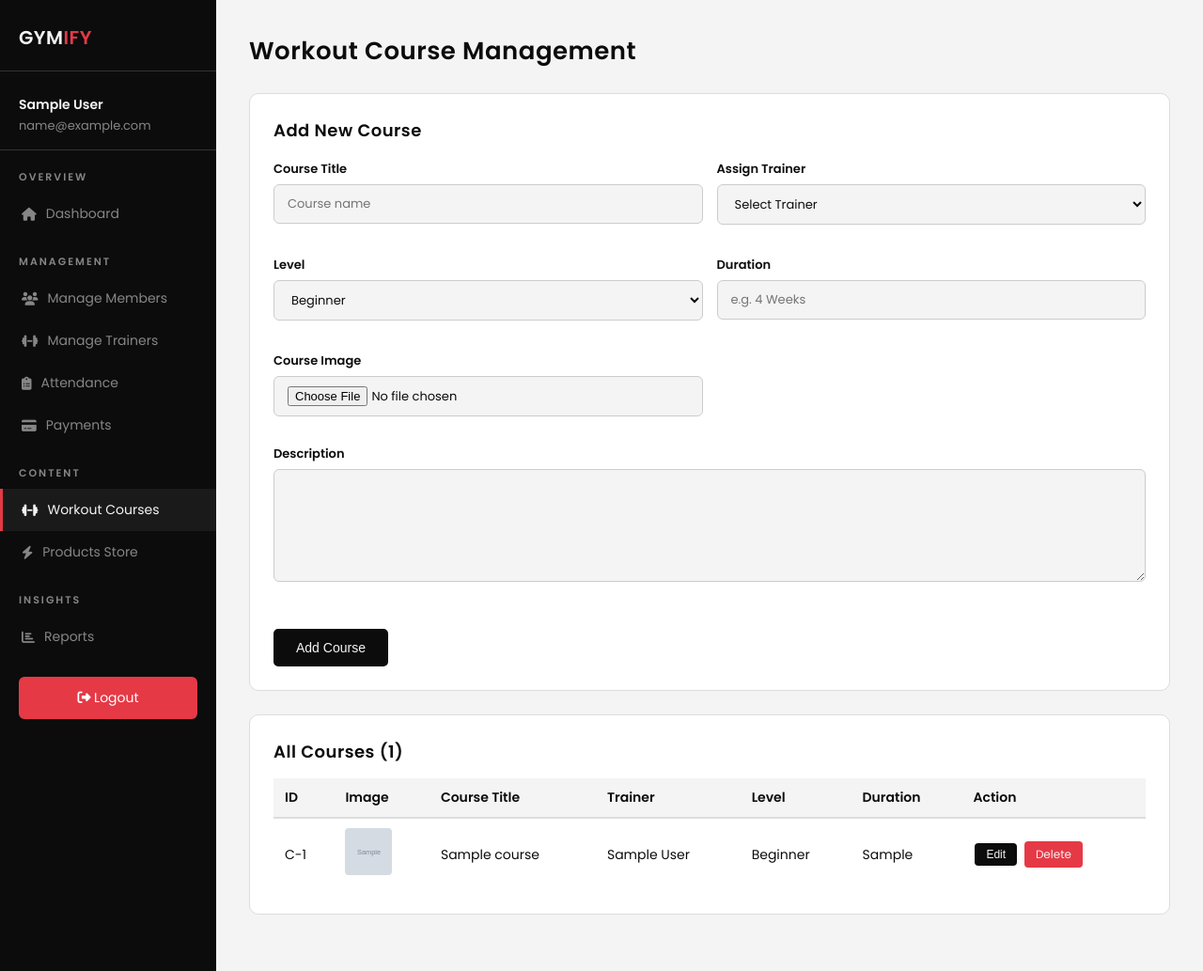
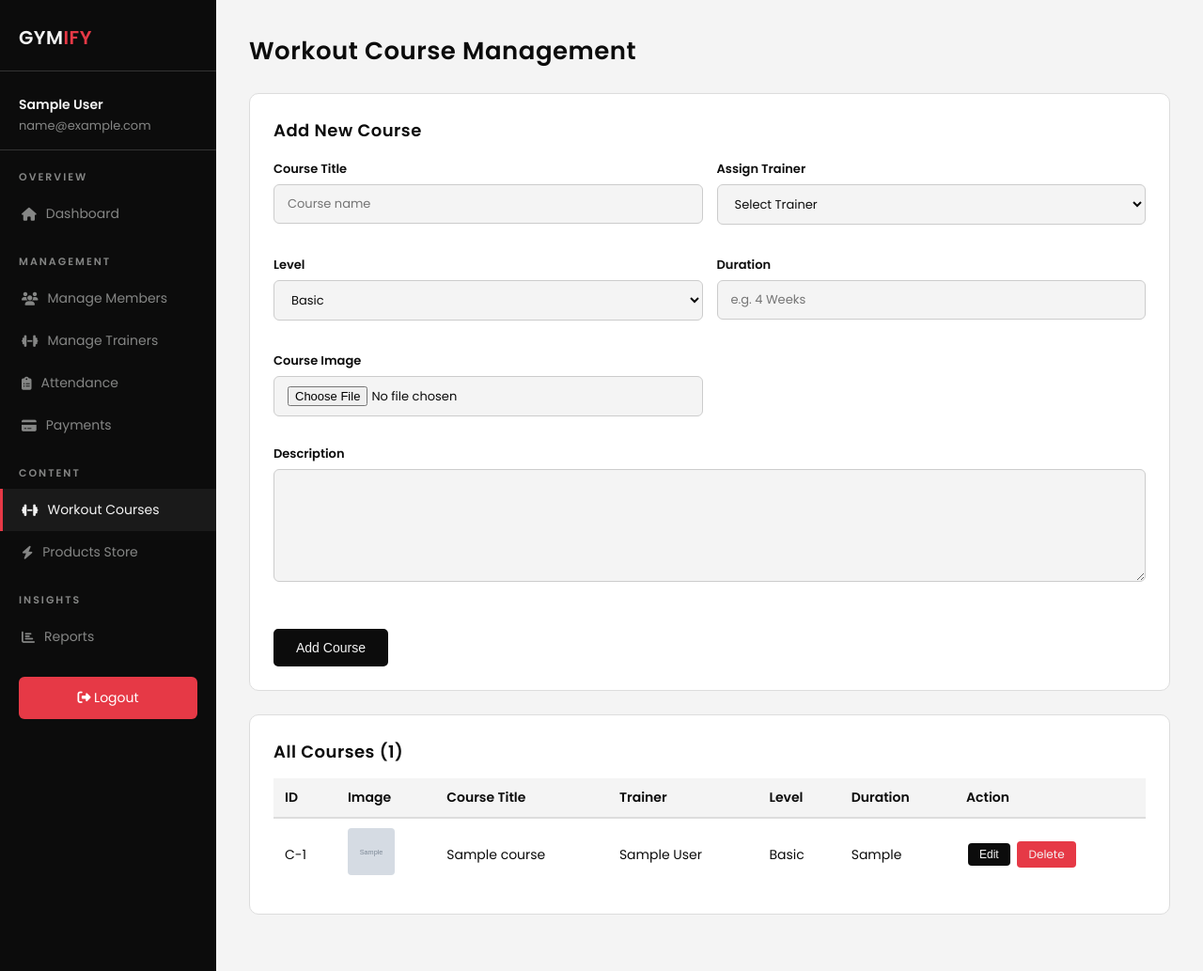
Before and after one commit to careerbuilder21/gymify-project, a Django app: page /admin-panel/courses/ in a window 1280 px wide. Shown: the whole page at 94% size. Run offline with Django 5.2, Linux system fonts and the light colour scheme; a user stored in the database is signed in; tables that the repository leaves empty hold one stand-in row (values such as "Sample post"); grey boxes marked "Sample" are stand-in pictures.

Commit message:
Latest changes

```diff
--- a/courses/models.py
+++ b/courses/models.py
@@ -3,10 +3,9 @@ from trainers.models import Trainer
 
 class Course(models.Model):
     LEVEL_CHOICES = [
-        ('beginner',     'Beginner'),
-        ('intermediate', 'Intermediate'),
-        ('advanced',     'Advanced'),
-        ('all',          'All Levels'),
+        ('basic', 'Basic'),
+        ('standard', 'Standard'),
+        ('premium', 'Premium'),
     ]
     title       = models.CharField(max_length=200)
     description = models.TextField()
@@ -15,9 +14,9 @@ class Course(models.Model):
                       on_delete=models.SET_NULL,
                       null=True)
     level       = models.CharField(
-                      max_length=15,
+                      max_length=20,
                       choices=LEVEL_CHOICES,
-                      default='beginner')
+                      default='basic')
     duration    = models.CharField(max_length=50)
     image       = models.ImageField(
                       upload_to='courses/',
--- a/templates/admin/courses.html
+++ b/templates/admin/courses.html
@@ -93,10 +93,9 @@
                         <div class="form-group">
                             <label>Level</label>
                             <select name="level">
-                                <option value="beginner">Beginner</option>
-                                <option value="intermediate">Intermediate</option>
-                                <option value="advanced">Advanced</option>
-                                <option value="all">All Levels</option>
+                                <option value="basic">Basic</option>
+                                <option value="standard">Standard</option>
+                                <option value="premium">Premium</option>
                             </select>
                         </div>
                         <div class="form-group">
@@ -221,10 +220,9 @@
                     <div class="form-group">
                         <label>Level</label>
                         <select name="level" id="edit_course_level">
-                            <option value="beginner">Beginner</option>
-                            <option value="intermediate">Intermediate</option>
-                            <option value="advanced">Advanced</option>
-                            <option value="all">All Levels</option>
+                            <option value="basic">Basic</option>
+                            <option value="standard">Standard</option>
+                            <option value="premium">Premium</option>
                         </select>
                     </div>
                     <div class="form-group">
--- a/templates/member/courses.html
+++ b/templates/member/courses.html
@@ -74,7 +74,7 @@
                         <a href="/admin-panel/my-courses/{{ course.id }}/" class="btn-solid" style="display:block;text-align:center;
                               margin-top:12px;font-size:13px;
                               text-decoration:none;padding:8px 16px;">
-                            📖 View Course
+                             View Course
                         </a>
                     </div>
                 </div>
```
Also changed, not shown: courses/migrations/0001_initial.py, courses/migrations/0005_alter_course_level.py (added), members/migrations/0002_alter_member_membership_plan.py (added).
